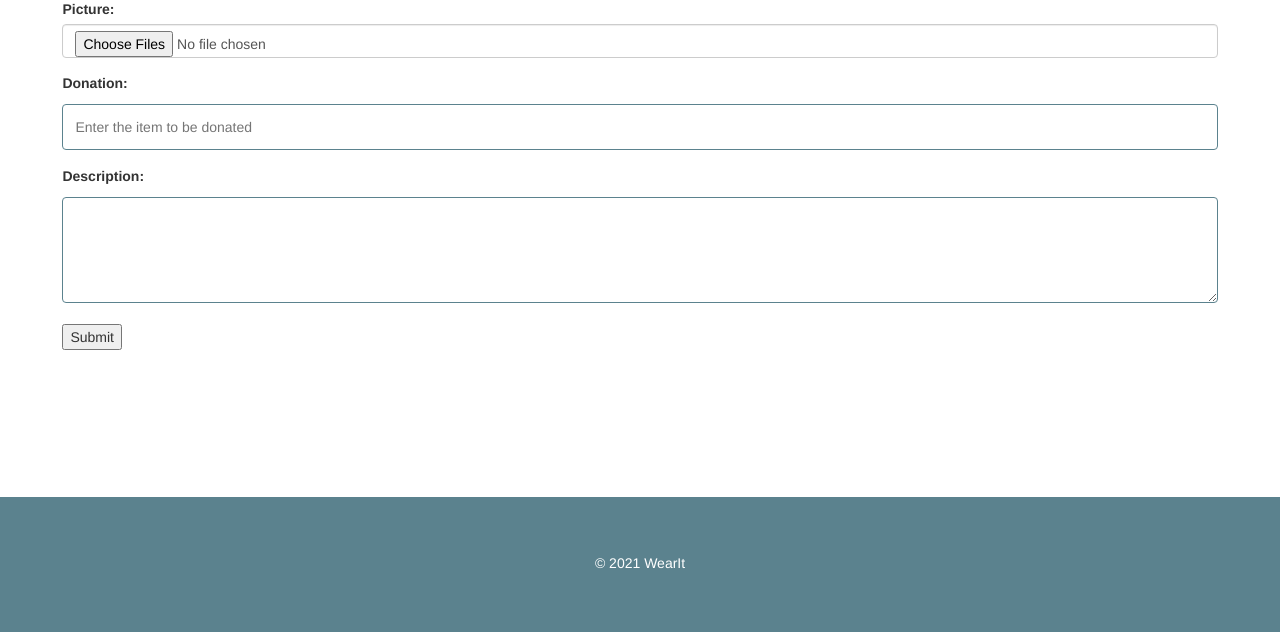
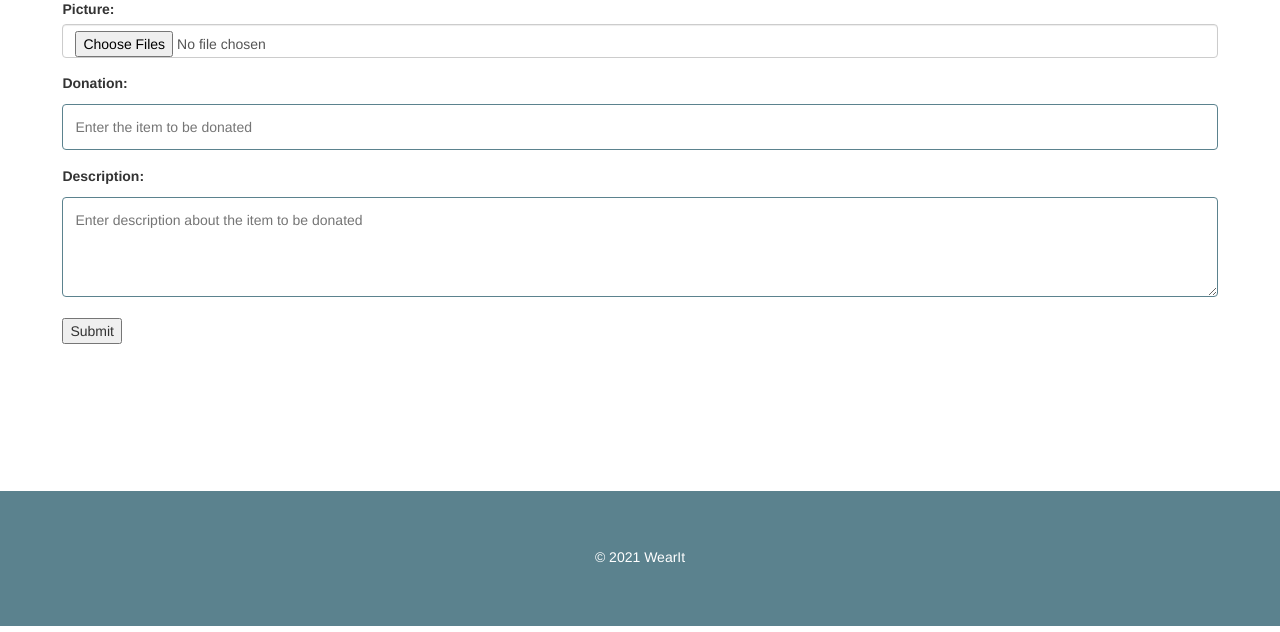
Before and after one commit to naufalhadisy/WearIt_ClothesDonationWebApp, a PHP site: page /donor_donation.php in a window 1280 px wide. Shown: the part 318-950 px from the top of the page. Run offline with PHP 8.4, Linux system fonts and the light colour scheme; some libraries are stand-ins or nearby versions.

Commit message:
Update donor_donation.php

```diff
--- a/donor/donor_donation.php
+++ b/donor/donor_donation.php
@@ -57,7 +57,7 @@ if (isset($_POST['upload'])) {
             <input type="text" name="donation" placeholder="Enter the item to be donated" required="true"><br>
 
             <label for="description">Description:</label>
-            <textarea id="w3review" name="description" rows="4" cols="50" placeholder="Enter description about the item to be donated" required="true"> </textarea><br>
+            <textarea id="message" name="description" placeholder="Enter description about the item to be donated" style="height:100px" required="true"></textarea><br>
 
             <input type="submit" name="upload" value="Submit" /><br>
 
```
